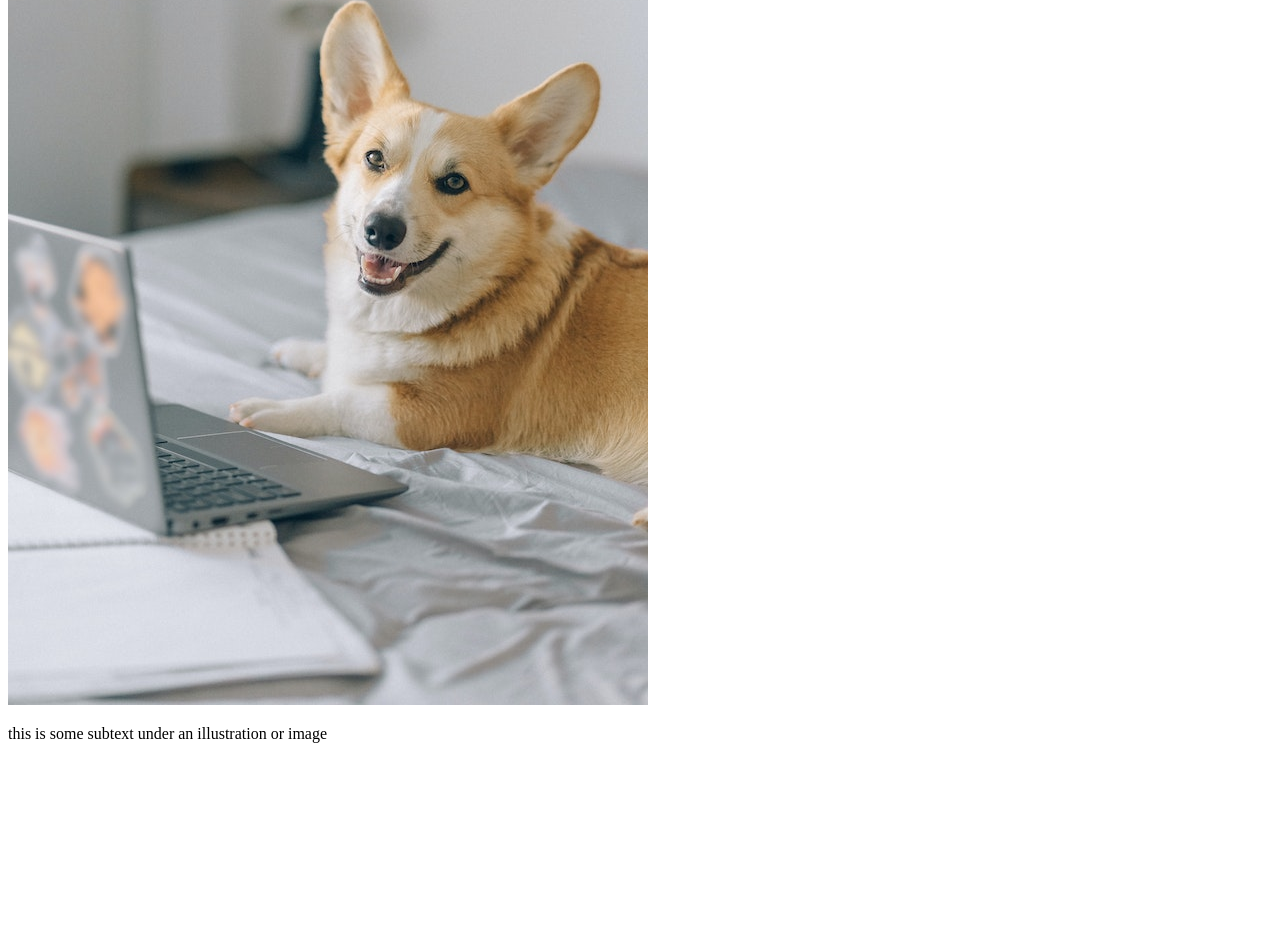
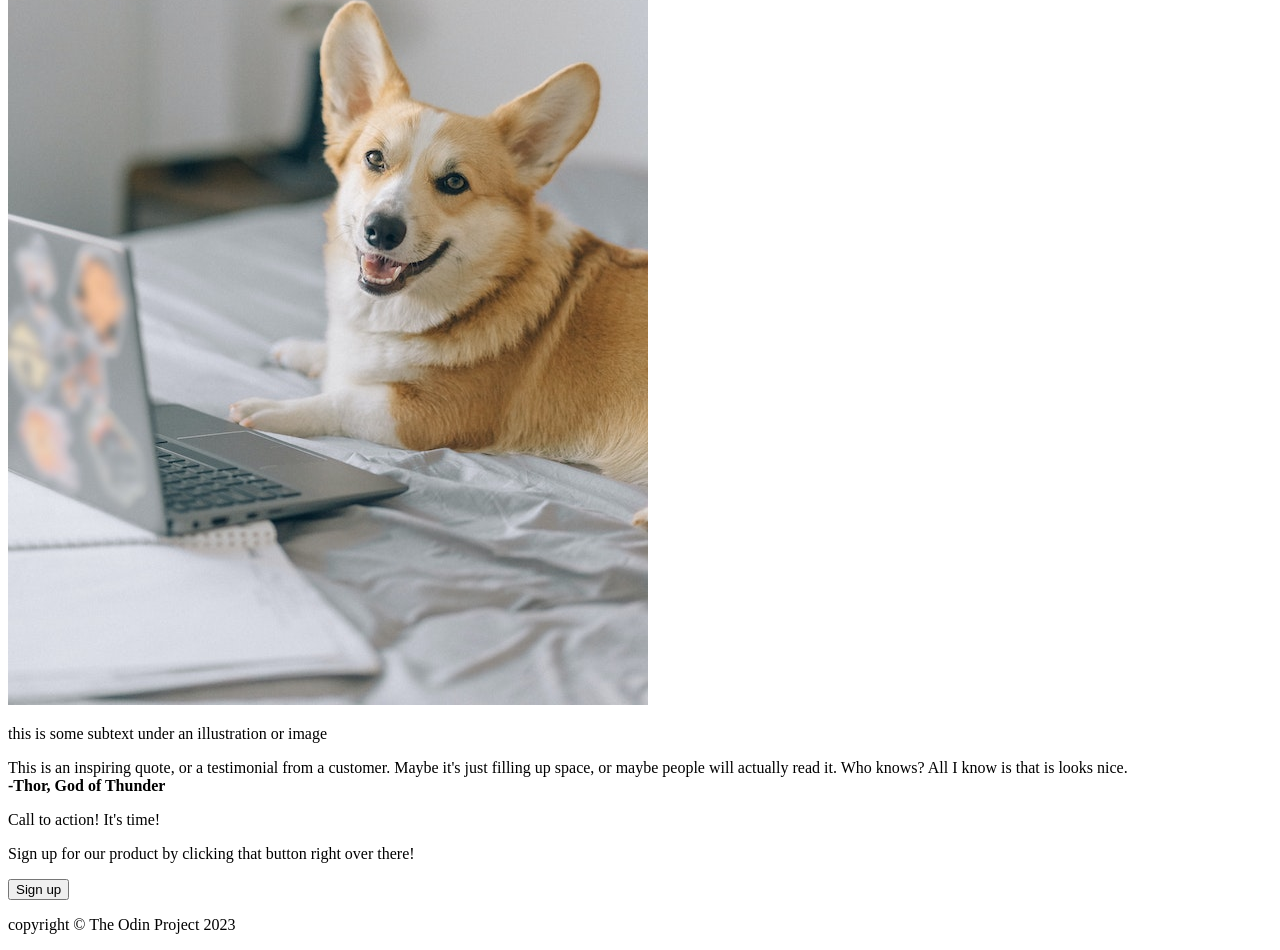
Before and after one commit to Tryndameir/web_projects, a plain HTML site: page index.html in a window 1280 px wide. Shown: the part 4634-5584 px from the top of the page. Before the commit the page ends 5393 px from the top, so only its background shows below. Drawn offline with Linux system fonts and the light colour scheme.

Commit message:
Completed the container 3 and footer

```diff
--- a/index.html
+++ b/index.html
@@ -29,7 +29,7 @@
     </div>
 <!--End of Header Section-->
 
-    <div class="container1"> <!--Beginning of Body Section-->
+    <div class="container1"> <!--Beginning of container1-->
         <h2>Some random information</h2>
         <div class="boxes">
             <img class="image" src="./img/dog1.jpg" alt="a dog">
@@ -53,6 +53,24 @@
             </div>
         </div>
 
+    </div> <!--End of container1-->
+
+    <div class="container2"> <!--Beginning of container2-->
+        <div class="paragraph">This is an inspiring quote, or a testimonial from a customer. Maybe it's just filling up space, or maybe people will actually read it.
+            Who knows? All I know is that is looks nice.</div>
+        <div><b>-Thor, God of Thunder</b></div>
+    </div> <!--End of container2-->
+
+    <div class="container3"> <!--Beginning of container3-->
+        <div class="container3 box">
+            <p>Call to action! It's time!</p>
+            <p>Sign up for our product by clicking that button right over there!</p>
+            <button>Sign up</button>
+        </div>
+    </div> <!--End of container3-->
+
+    <div class="footer">
+        <p>copyright © The Odin Project 2023</p>
     </div>
 </div>
 
```
